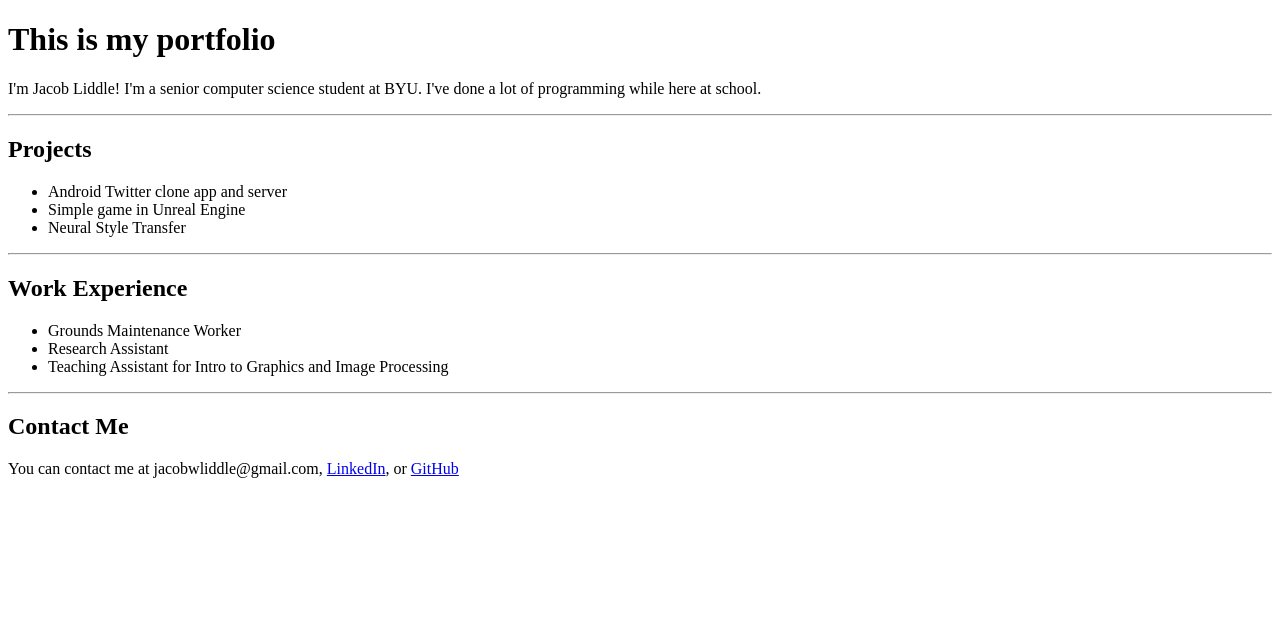
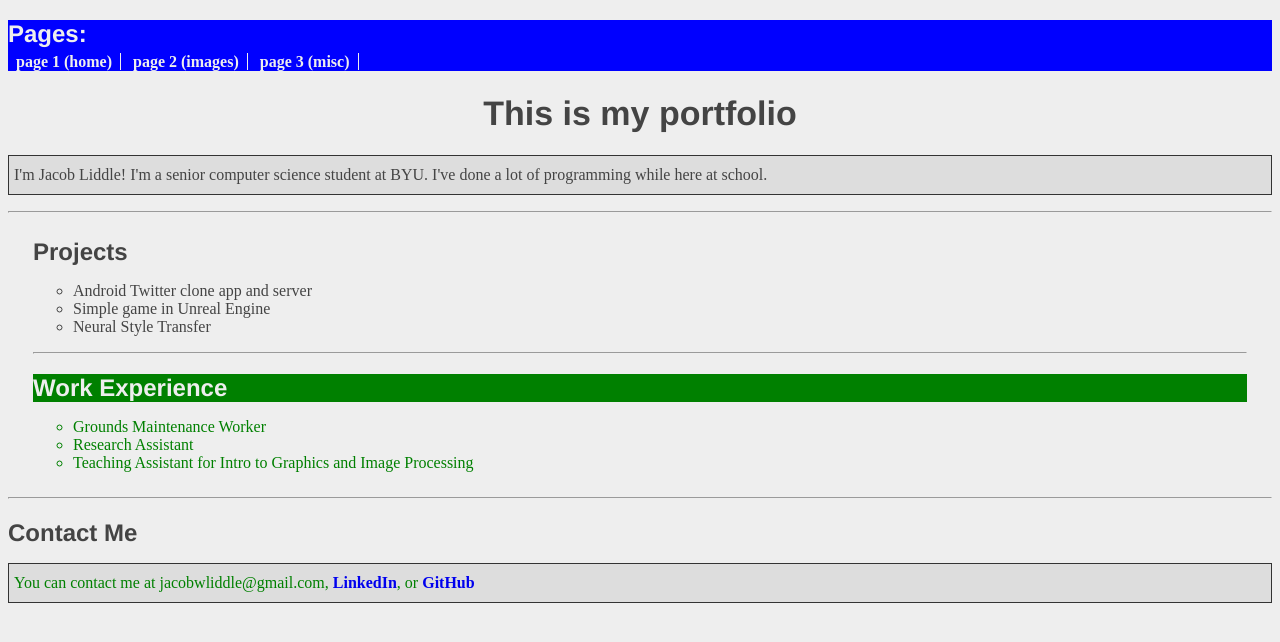
Before and after one commit to wockomtosh/portfolio, a plain HTML site: page index.html in a window 1280 px wide. Drawn offline with Linux system fonts and the light colour scheme.

Commit message:
CSS formatting

```diff
--- a/index.html
+++ b/index.html
@@ -2,8 +2,19 @@
 <html>
   <head>
     <title>Jake's Portfolio</title>
+    <link rel='stylesheet' href='style.css'/>
   </head>
   <body>
+
+      <div class="navi">
+          <h2>Pages:</h2>
+          <ul class="navi">
+              <li class="navi"><a href="/page-one.html">page 1 (home)</a></li>
+              <li class="navi"><a href="/page-two.html">page 2 (images)</a></li>
+              <li class="navi"><a href="/page-three.html">page 3 (misc)</a></li>
+          </ul>
+      </div>
+
     <h1>This is my portfolio</h1>
 
     <p>I'm Jacob Liddle! I'm a senior computer science student at BYU.
@@ -11,6 +22,7 @@
 
     <hr/>
 
+    <div class="lists">
     	<h2>Projects</h2>
     	<ul>
     		<li>Android Twitter clone app and server</li>
@@ -20,26 +32,18 @@
 
     	<hr/>
 
-	<h2>Work Experience</h2>
-	<ul>
+    	<h2 id="experience">Work Experience</h2>
+    	<ul class="bottom">
     		<li>Grounds Maintenance Worker</li>
     		<li>Research Assistant</li>
     		<li>Teaching Assistant for Intro to Graphics and Image Processing</li>
     	</ul>
+    </div>
 
     <hr/>
 
     <h2>Contact Me</h2>
-	<p>You can contact me at jacobwliddle@gmail.com, <a href="https://www.linkedin.com/in/jacobliddle6/">LinkedIn</a>, or <a href="https://github.com/wockomtosh">GitHub</a></p>
-
-	<!-- <hr/>
-
-	<h2>Pages:</h2>
-	<ul>
-		<li><a href="/page-one.html">page 1 (home)</a></li>
-		<li><a href="/page-two.html">page 2 (images)</a></li>
-		<li><a href="/page-three.html">page 3 (misc)</a></li>
-	</ul> -->
+    <p class="bottom">You can contact me at jacobwliddle@gmail.com, <a href="https://www.linkedin.com/in/jacobliddle6/">LinkedIn</a>, or <a href="https://github.com/wockomtosh">GitHub</a></p>
 
   </body>
 </html>
--- /dev/null
+++ b/style.css
@@ -0,0 +1,76 @@
+body {
+  color: #444444; /*dark gray*/
+  background-color: #EEEEEE; /*very light gray*/
+}
+
+h1 {
+	font-size: 34px;
+	text-align: center;
+}
+
+h2 {
+	font-size: 24px; /*default*/
+	margin-bottom: 5px;
+}
+
+h1, h2 {
+	font-family: "Helvetica", "Arial", sans-serif;
+}
+
+ul {
+  list-style-type: circle;
+}
+
+a {
+  text-decoration: none;
+  font-weight: bold;
+}
+
+a:hover {
+  text-decoration: underline;
+  font-weight: normal;
+}
+
+p {
+  background-color: #DDDDDD;
+  padding: 10px 5px;
+  border: 1px solid #333333;
+}
+
+.navi {
+  margin: 0;
+  padding: 0;
+  background-color: blue;
+  color: #EEEEEE;
+}
+
+.navi ul {
+	list-style-type: none;
+}
+
+.navi li {
+	display: inline;
+	border-right: 1px solid #EEEEEE;
+}
+
+.navi li a:hover {
+	background-color: green;
+}
+
+.navi a {
+	padding: 8px;
+	color: #EEEEEE;
+}
+
+.bottom {
+  color: green;
+}
+
+.lists {
+  margin: 25px;
+}
+
+#experience {
+	color: #EEEEEE;
+	background-color: green;
+}
```
Lines whose indentation alone changed are shown as unchanged.
